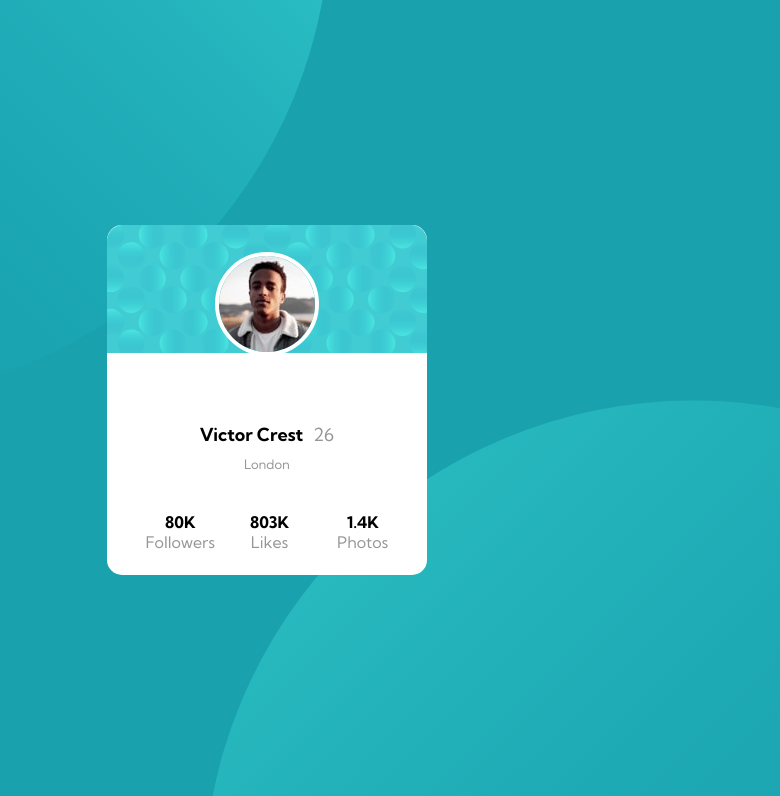
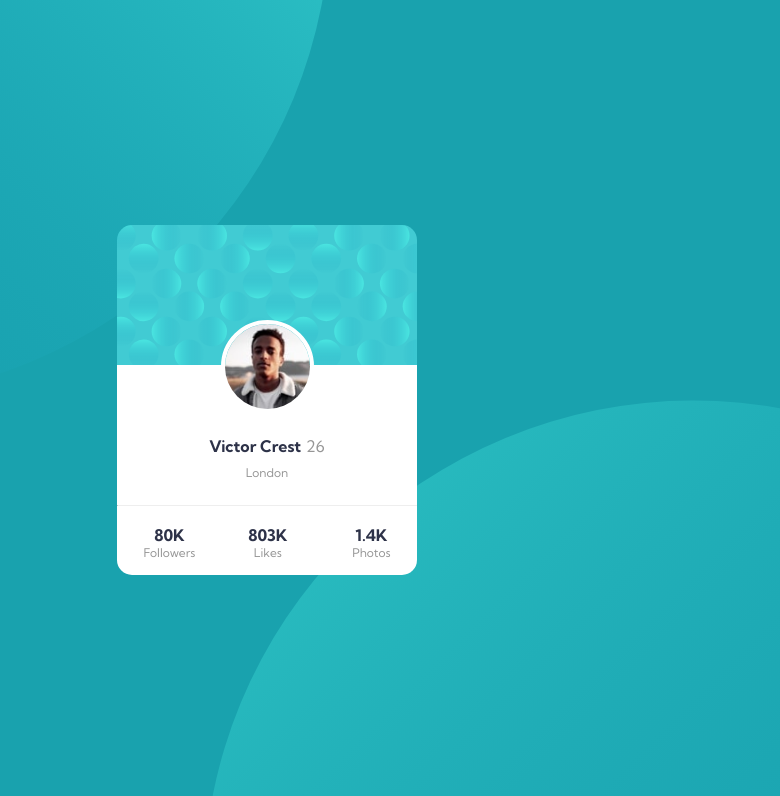
Before and after one commit to SandipR1710/frontend_pr_3, a plain HTML site: page index.html in a window 1280 px wide. Shown: the top 796 px of the page, without its empty margins (373-1153 px from the left). Drawn offline with Linux system fonts and the light colour scheme.

Commit message:
css changed

```diff
--- a/index.html
+++ b/index.html
@@ -20,7 +20,6 @@
   <!-- <img src="images/bg-pattern-top.svg" alt="pic"> -->
   <img class="topIm" src="images/bg-pattern-top.svg" alt="">
   <div class="card">
-    <img class='des' src="images/bg-pattern-card.svg" alt="">
     <div class="prpic">
       <img class="dpic" src="images/image-victor.jpg" alt="">
     </div>
@@ -31,6 +30,7 @@
     <div class="city">
       London
     </div>
+    <hr>
     <div class="bottom">
       <div class="first">
         <p class="num">80K</p>
--- a/style.css
+++ b/style.css
@@ -1,88 +1,86 @@
 *{
     margin: 0;
     padding: 0;
+    /* border: 1px solid black; */
 }
 body{
-    background-color:hsl(185, 75%, 39%);
     min-height: 100vh;
-    font-family: 'Kumbh Sans', sans-serif;
     display: flex;
     justify-content: center;
     align-items: center;
-    position: relative;
+    background-color:hsl(185, 75%, 39%);
+    font-family: 'Kumbh Sans', sans-serif;
     overflow: hidden;
-    position: relative;
 }
-.des{
-    width:320px;
-    height: 160px;
-    border-radius: 16px 16px 0 0;
-
-}
-.prpic{
-    position:absolute;
-    /* top:32%; */
-    top:31.5%;
+.card{
+    width:300px;
+    height:350px;
+    background-color: white;
+    background-image: url('images/bg-pattern-card.svg');
+    background-repeat: no-repeat;
+    display: flex;
+    flex-direction: column;
+    justify-content: space-around;
+    align-items: center;
+    border-radius: 15px;
+    z-index: 1;
 }
 .dpic{
-    border-radius: 100%;
+    width:85px;
+    margin-top:90px;
+    border-radius:100%;
     border:4px solid white;
 }
-.card{
-    padding-left: 10px;
-    padding-right: 10px;
+.gname{
+    display: flex;
+    gap:5px;
+    margin-top:10px;
+}
+.name{
+    font-weight: 700;
+    color:hsl(229, 23%, 23%);
+}
+.age{
+    color:hsl(0, 0%, 59%);
+}
+.city{
+    width: 300px;
+    height: 30px;
+    font-size: 12px;
+    color:hsl(0, 0%, 59%);
+    display: flex;
+    justify-content: center;
+}
+.bottom{
     width:300px;
-    height: 350px;
-    /* border: 1px solid black; */
-    background-color: white;
+    display: flex;
+    justify-content: space-around;
+    align-items: center;
+    padding: 10px;
+}
+hr{
+    height:0px;
+    width:298px;
+    border-top:0 none;
+    background-color: hsl(0, 0%, 94%);
+}
+.first,.second,.third{
     display: flex;
     flex-direction: column;
-    justify-content:space-around;
-    align-items: center;
-    text-align: center;
-    border-radius: 15px;
-    z-index:1;
-}
-.bottom{
-    margin:10px;
-    width: 300px;
-    display: flex;
     justify-content: center;
     align-items: center;
-    gap:35px;
-    margin-top: 30px;
-    margin-right: 10px;
-    margin-bottom: 30px;
 }
-.name{
-    font-size: 1.125rem;
-    font-weight: 700;
-}
-.age{
-    font-size: 1.125rem;
-    color:hsl(0, 0%, 59%);
-}
-.gname{
-    margin-top: 70px;
-    display: flex;
-    justify-content: center;
-    align-items: center;
-    gap:10px;
-}
-.city{
-    font-size: 13px;
-    margin-top:10px;
-    margin-bottom: 10px;
-    color: hsl(0, 0%, 59%);
+.second{
+    margin-right: 12px;
 }
 .num{
     font-weight: 700;
+    color:hsl(229, 23%, 23%);
+
 }
 .stats{
+    font-size: 12px;
     color:hsl(0, 0%, 59%);
-}
-.third{
-    margin-left: 13px;
 }
 .topIm,.bottomIm{
     position: absolute;
```
